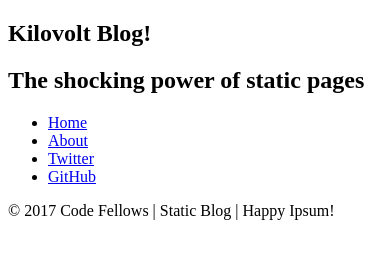
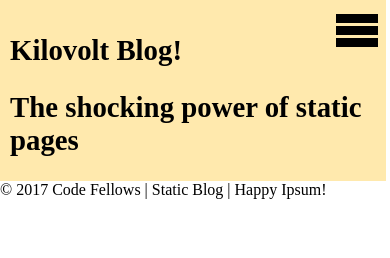
Before and after one commit to alchemy-bootcamp-two-winter-2018/02-jquery-and-the-dom, a plain HTML site: page index.html in a window 390 px wide. Drawn offline with nearby package versions, Linux system fonts and the light colour scheme; files whose address does not match are found by name.

Commit message:
Index.html setup

```diff
--- a/index.html
+++ b/index.html
@@ -5,6 +5,14 @@
   <title>Lab 2</title>
   <meta name="viewport" content="width=device-width, initial-scale=1">
   <!-- // TODO: Incorporate yours or your pair's CSS -->
+  <link rel="stylesheet" href="vendor/styles/normalize.css">
+  <link rel="stylesheet" href="styles/icons.css">
+  <link rel="stylesheet" type="text/css" href="styles/base.css">
+  <link rel="stylesheet" type="text/css" href="styles/layout.css">
+  <link rel="stylesheet" type="text/css" href="styles/modules.css">
+  <link rel="stylesheet" type="text/css" href="styles/state.css">
+
+
   <!-- <link rel="stylesheet" href="vendor/styles/normalize.css"> -->
   <link rel="icon" type="image/x-icon" href="https://raw.githubusercontent.com/alchemycodelab/code-301-prework/master/acl-logo.PNG?s=100">
 </head>
@@ -17,7 +25,8 @@
       <h2>The shocking power of static pages</h2>
     </section>
     <nav class="main-nav">
-      <div class="icon-menu"></div>
+      <div class="icon-menu"><label for="toggle"></label></div>
+      <input type="checkbox" id="toggle" name="toggle">
       <ul>
         <li class="tab" data-js-content="articles"><a href="#" class="icon-home"> Home</a></li>
         <li class="tab" data-js-content="about"><a href="#" class="icon-address-book"> About</a></li>
```
